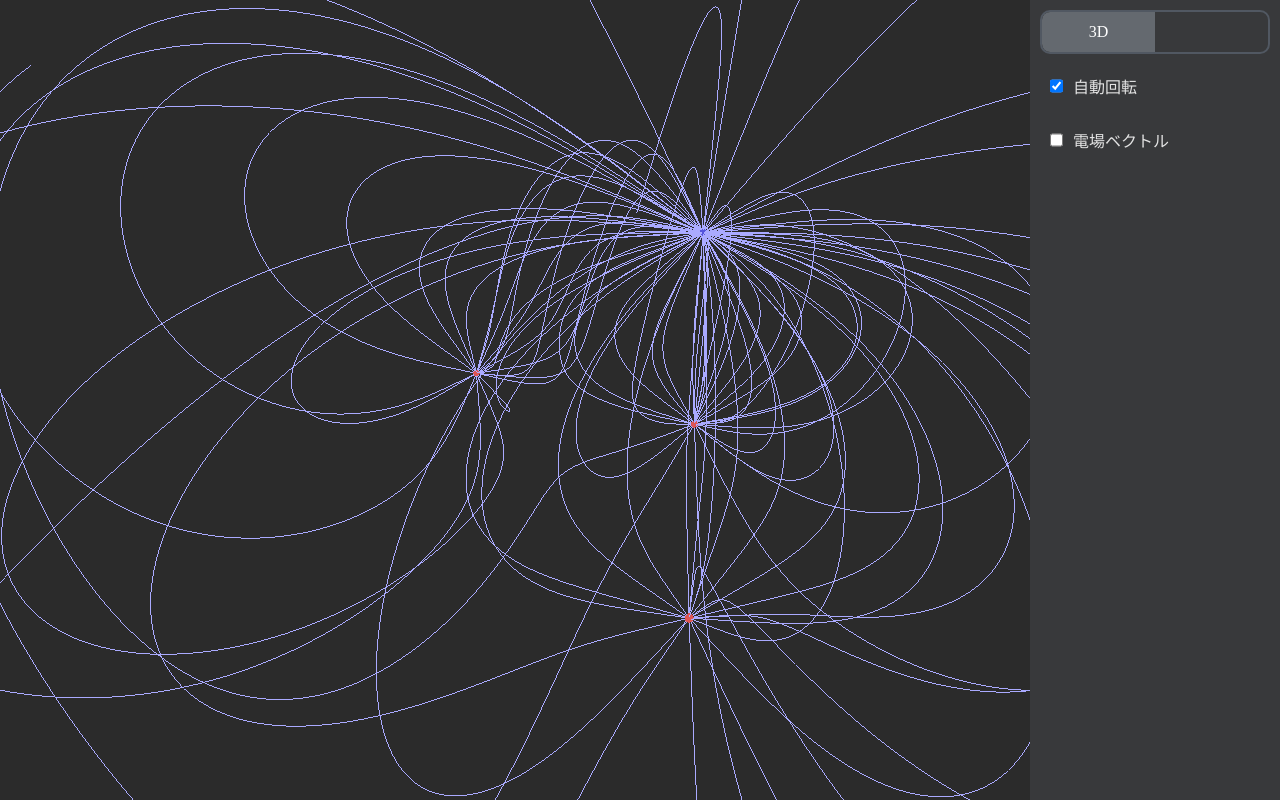
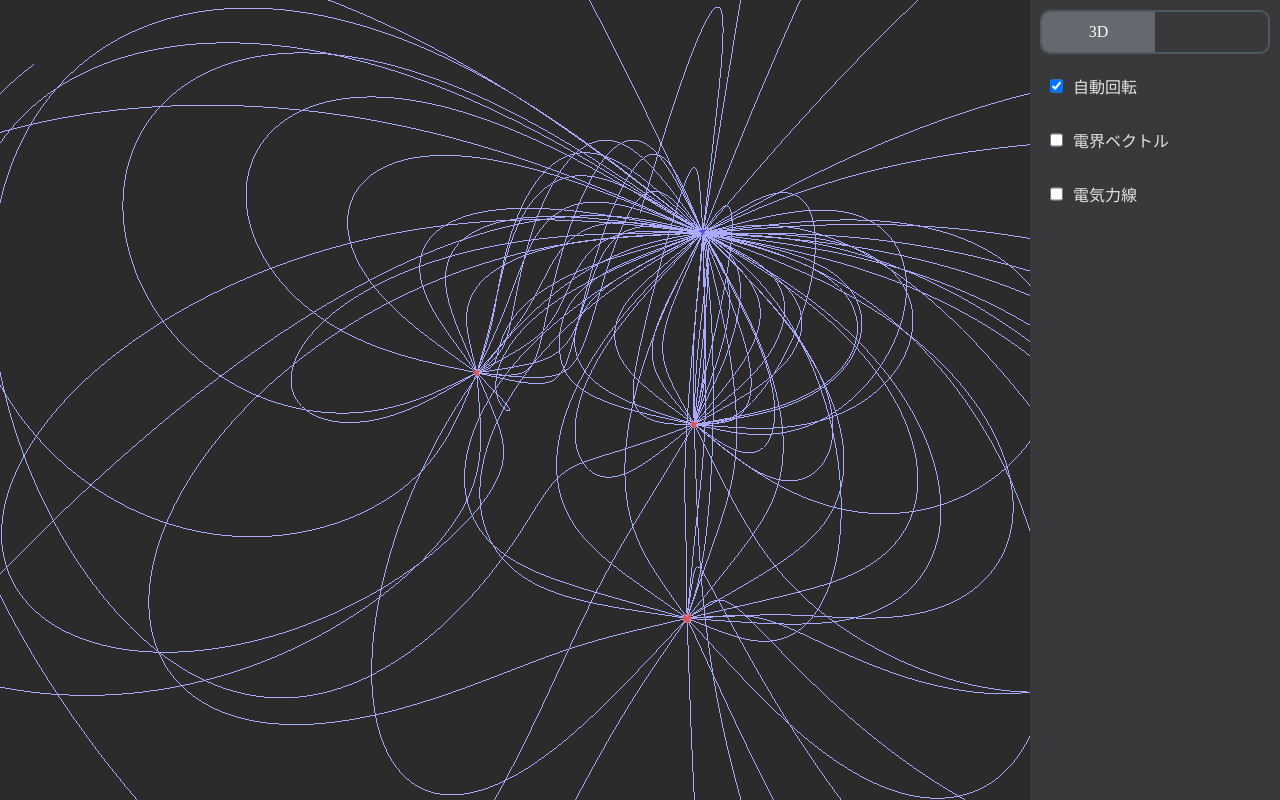
Before and after one commit to CaseyNelson314/EFSim, a website built with Vite: page app/index.html in a window 1280 px wide. Built offline with nearby package versions, Linux system fonts and the light colour scheme; animation ran at ten frames a second.

Commit message:
チェックボックスのCSS/HTMLを改良

```diff
--- a/app/index.html
+++ b/app/index.html
@@ -16,14 +16,18 @@
           <input type="checkbox" id="dimension_toggle_switch" />
           <div id="dimension_toggle_slider">3D</div>
         </label>
-        <div class="enable_auto_rotate">
+        <label class="checkbox">
           <input type="checkbox" id="checkbox_auto_rotate" checked />
-          <label for="checkbox_auto_rotate">自動回転</label>
-        </div>
-        <div class="enable_electric_field_vectors">
+          自動回転
+        </label>
+        <label class="checkbox">
           <input type="checkbox" id="checkbox_electric_field_vectors" />
-          <label for="checkbox_electric_field_vectors">電場ベクトル</label>
-        </div>
+          電界ベクトル
+        </label>
+        <label class="checkbox">
+          <input type="checkbox" id="checkbox_electric_field_vectors" />
+          電気力線
+        </label>
       </div>
     </div>
   </body>
--- a/app/script/Init.js
+++ b/app/script/Init.js
@@ -51,7 +51,7 @@ export const CreateControls = (camera, renderer) => {
   controls.autoRotate = true; // 自動回転
   controls.autoRotateSpeed = 1; // 自動回転の速度
   controls.enableDamping = true; // 視点の移動を滑らかにする
-  controls.dampingFactor = 0.5; // 滑らか度合い
+  controls.dampingFactor = 0.2; // 滑らか度合い
 
   return controls;
 };
--- a/app/style/style.css
+++ b/app/style/style.css
@@ -13,8 +13,7 @@
   height: 100%;
 }
 
-.enable_auto_rotate,
-.enable_electric_field_vectors {
+.checkbox {
   display: flex;
   margin: 10px;
   padding: 10px;
```
